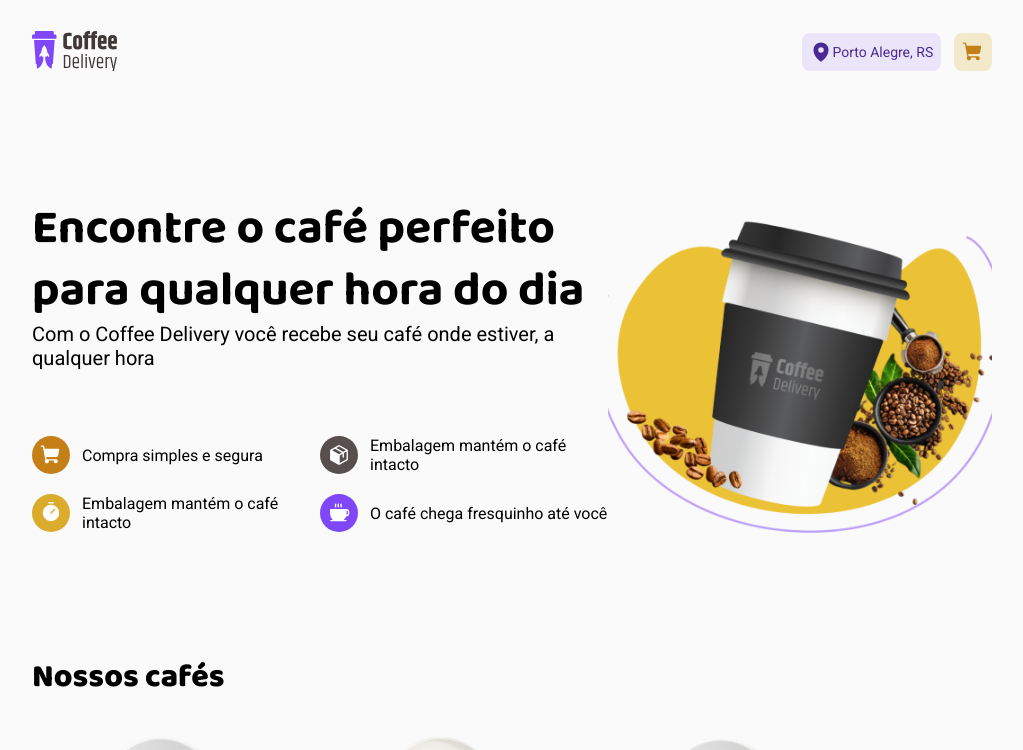
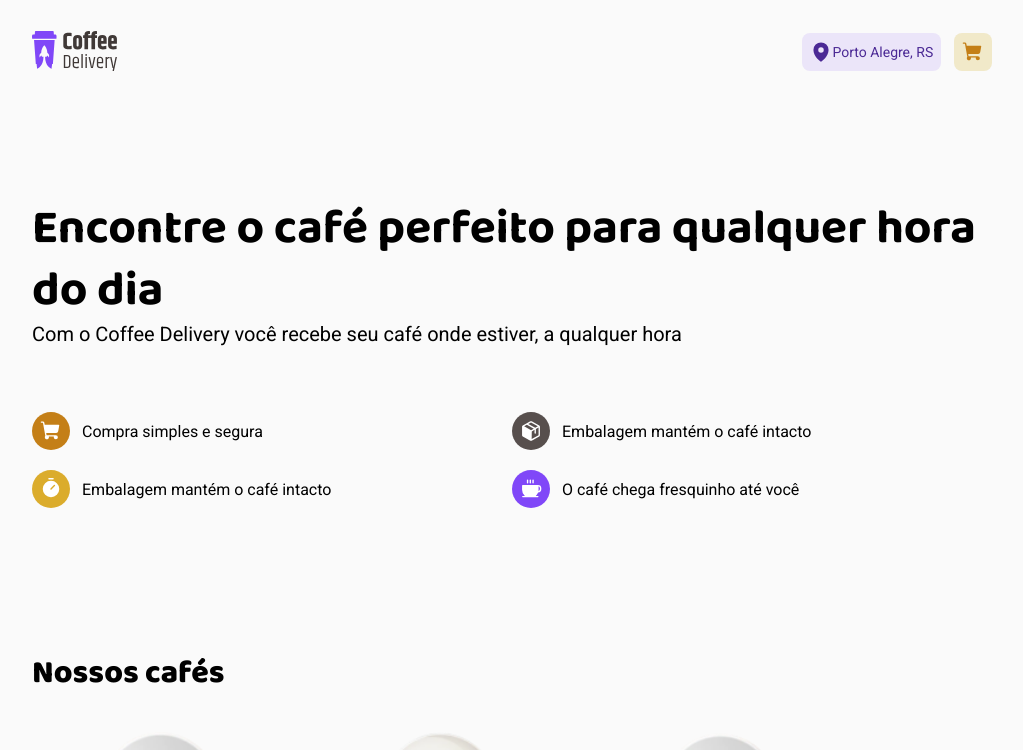
Before and after one commit to tsxfabio/ignite-coffee-delivery, a React (Vite) app: page / in a window 1280 px wide. Shown: the top 750 px of the page, without its empty margins (128-1151 px from the left). Built offline with nearby package versions, Linux system fonts and the light colour scheme.

Commit message:
ajuste responsividade tela inicial

```diff
--- a/src/pages/Home/components/Header/Header.styles.ts
+++ b/src/pages/Home/components/Header/Header.styles.ts
@@ -8,6 +8,15 @@
 
   .titleAndDescriptionHeader {
     width: 60%;
+
+    @media (max-width: 768px) {
+      width: 100%;
+    }
+
+    @media (min-width: 769px) and (max-width: 1444px) {
+      width: 100%;
+    }
+
     h1 {
       font-family: 'Baloo 2', cursive;
       font-size: 3rem;
@@ -74,9 +83,6 @@
         }
       }
     }
-    @media (max-width: 768px) {
-      width: 100%;
-    }
   }
   .navbarImage {
     overflow: hidden;
@@ -91,6 +97,10 @@
     @media (max-width: 768px) {
       display: none;
     }
+
+    @media (min-width: 769px) and (max-width: 1444px) {
+      display: none;
+    }
   }
   @media (max-width: 768px) {
     padding: 1rem 0;
```
